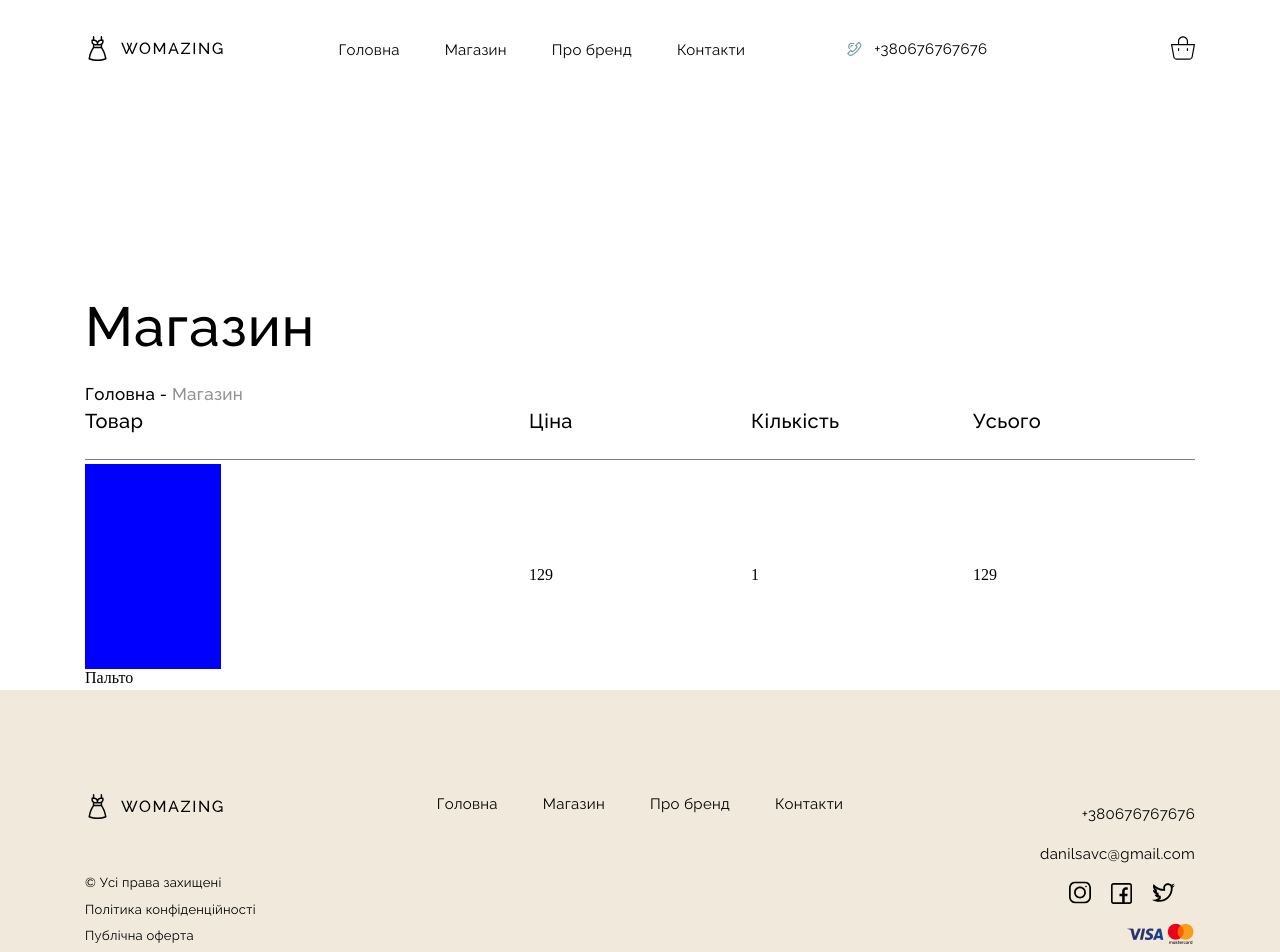
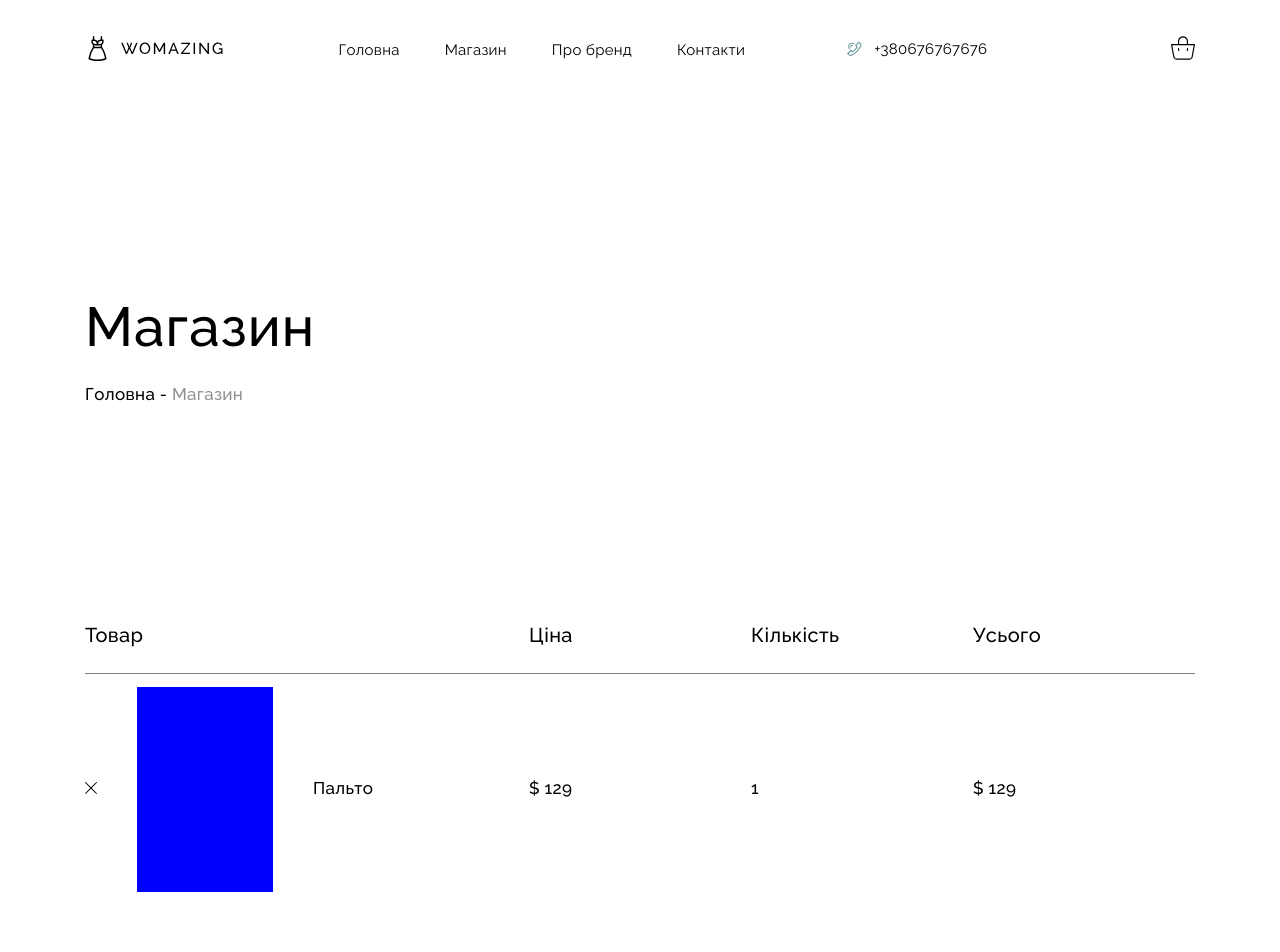
Before and after one commit to danilsavc/Womazing, a React (Create React App) app: page /bag in a window 1280 px wide. Shown: the top 952 px of the page. Built offline with nearby package versions, Linux system fonts and the light colour scheme.

Commit message:
Update Bag Component

```diff
--- a/src/Components/Bag/Bag.module.css
+++ b/src/Components/Bag/Bag.module.css
@@ -1,8 +1,8 @@
 .bag {
   display: grid;
 
-  grid-template-rows: 257px 50px 1fr;
-  grid-template-areas: "title" "subtitle" "bag_container";
+  grid-template-rows: 257px 50px 214px 1fr 1fr;
+  grid-template-areas: "title" "subtitle" "." "bag_container" "order";
 }
 
 .title {
@@ -62,15 +62,58 @@
   grid-template-rows: 52px;
 }
 
-.good {
+.order {
+  grid-area: order;
+  align-self: center;
+  justify-self: end;
+
   display: grid;
-  grid-template-columns: 2fr 1fr 1fr 1fr;
-  grid-template-rows: 230px;
+  grid-template-columns: 1fr 1fr;
+  grid-template-rows: 1fr;
+  gap: 15px;
+}
+
+.total,
+.orderBtn {
+  display: flex;
+  justify-content: center;
   align-items: center;
 }
 
-.img {
-  width: 136px;
-  height: 205px;
-  background-color: blue;
+.total {
+  width: 287px;
+  height: 68px;
+
+  background: #F1EADC;
+
+  font-family: 'Raleway';
+  font-style: normal;
+  font-weight: 500;
+  font-size: 25px;
+  line-height: 140%;
+  letter-spacing: 0.02em;
+  color: #000000;
 }
+
+.orderBtn {
+  width: 236px;
+  height: 68px;
+  background: #6E9C9F;
+
+  font-family: 'Raleway';
+  font-style: normal;
+  font-weight: 400;
+  font-size: 17px;
+  line-height: 138.9%;
+  text-align: center;
+  letter-spacing: 0.02em;
+  color: #FFFFFF;
+  cursor: pointer;
+  transition: ease 0.5s;
+}
+
+.orderBtn:hover {
+  background: #FFFFFF;
+  color: #6E9C9F;
+  border: 1px solid #6E9C9F;
+}
--- /dev/null
+++ b/src/Components/Bag/BagItem/BagItem.module.css
@@ -0,0 +1,50 @@
+.good {
+  display: grid;
+  grid-template-columns: 2fr 1fr 1fr 1fr;
+  grid-template-rows: 230px;
+  align-items: center;
+
+  font-family: 'Raleway';
+  font-style: normal;
+  font-weight: 500;
+  font-size: 17px;
+  line-height: 140%;
+  letter-spacing: 0.02em;
+  color: #000000;
+}
+
+.good_item {
+  display: grid;
+  grid-template-columns: 12px 1fr 2fr;
+  grid-template-rows: 1fr;
+  grid-template-areas: "cancel img good_name";
+  align-items: center;
+  gap: 40px;
+}
+
+.img {
+  grid-area: img;
+  justify-self: center;
+  width: 136px;
+  height: 205px;
+  background-color: blue;
+}
+
+.cancel {
+  grid-area: cancel;
+  cursor: pointer;
+}
+
+.cancel:hover {
+  opacity: 0.5;
+}
+
+.imgCancel {
+  width: 12px;
+  height: 12px;
+}
+
+.good_name {
+  grid-area: good_name;
+  justify-self: start;
+}
--- /dev/null
+++ b/src/Components/Bag/BagItem/index.jsx
@@ -0,0 +1,23 @@
+import React from 'react';
+
+import style from './BagItem.module.css'
+
+import cancel from '../../../Assets/Img/cancel.svg'
+
+const BagItem = () => {
+  return (
+    <div className={style.good}>
+      <div className={style.good_item}>
+        <div className={style.cancel}><img className={style.imgCancel} src={cancel} alt="cancel" /></div>
+        <div className={style.img}></div>
+        <div className={style.good_name}>Пальто</div>
+      </div>
+
+      <span className={style.good_price}>$ 129</span>
+      <div className={style.good_amount}><span>1</span></div>
+      <span className={style.good_all}>$ 129</span>
+    </div>
+  );
+};
+
+export default BagItem;
--- a/src/Components/Bag/index.jsx
+++ b/src/Components/Bag/index.jsx
@@ -1,6 +1,8 @@
 import React from 'react';
 
 import style from './Bag.module.css'
+
+import BagItem from './BagItem';
 
 const Bag = () => {
   return (
@@ -19,17 +21,11 @@ const Bag = () => {
           <span className={style.all}>Усього</span>
         </div>
 
-        <div className={style.good}>
-          <div className={style.good_item}>
-            <div className={style.cancel}></div>
-            <div className={style.img}></div>
-            <div className={style.good_name}>Пальто</div>
-          </div>
-
-          <span className={style.good_price}>129</span>
-          <div className={style.good_amount}><span>1</span></div>
-          <span className={style.good_all}>129</span>
-        </div>
+        <BagItem/>
+      </div>
+      <div className={style.order}>
+        <div className={style.total}><span>Всього:  $129</span></div>
+        <div className={style.orderBtn}><span>Оформити замовлення</span></div>
       </div>
     </div>
   );
--- a/src/Components/Shop/index.jsx
+++ b/src/Components/Shop/index.jsx
@@ -45,6 +45,21 @@ const Shop = () => {
     })
   }
 
+  // If was first render and change params
+  React.useEffect(() => {
+    if(isMounted.current) {
+      const queryString = qs.stringify({
+        categoryId: categoryId,
+        currentPage
+      });
+
+      navigate(`?${queryString}`);
+    }
+    isMounted.current = true;
+    // eslint-disable-next-line
+  }, [categoryId, currentPage])
+
+  // If was first render, that check URL-params and save in Redux
   React.useEffect(() => {
     if (window.location.search) {
       const params = qs.parse(window.location.search.substring(1))
@@ -58,6 +73,7 @@ const Shop = () => {
      // eslint-disable-next-line
   }, [])
 
+  // If was first render, get items
   React.useEffect(() => {
     window.scrollTo(0, 0)
 
@@ -68,19 +84,6 @@ const Shop = () => {
     isSearch.current = false;
  // eslint-disable-next-line
   }, [categoryId, currentPage,])
-
-  React.useEffect(() => {
-    if(isMounted.current) {
-      const queryString = qs.stringify({
-        categoryId: categoryId,
-        currentPage
-      });
-
-      navigate(`?${queryString}`);
-    }
-    isMounted.current = true;
-    // eslint-disable-next-line
-  }, [categoryId, currentPage])
 
   return (
     <div className={style.shop}>
```
Also changed, not shown: src/Assets/Img/cancel.svg (added).
